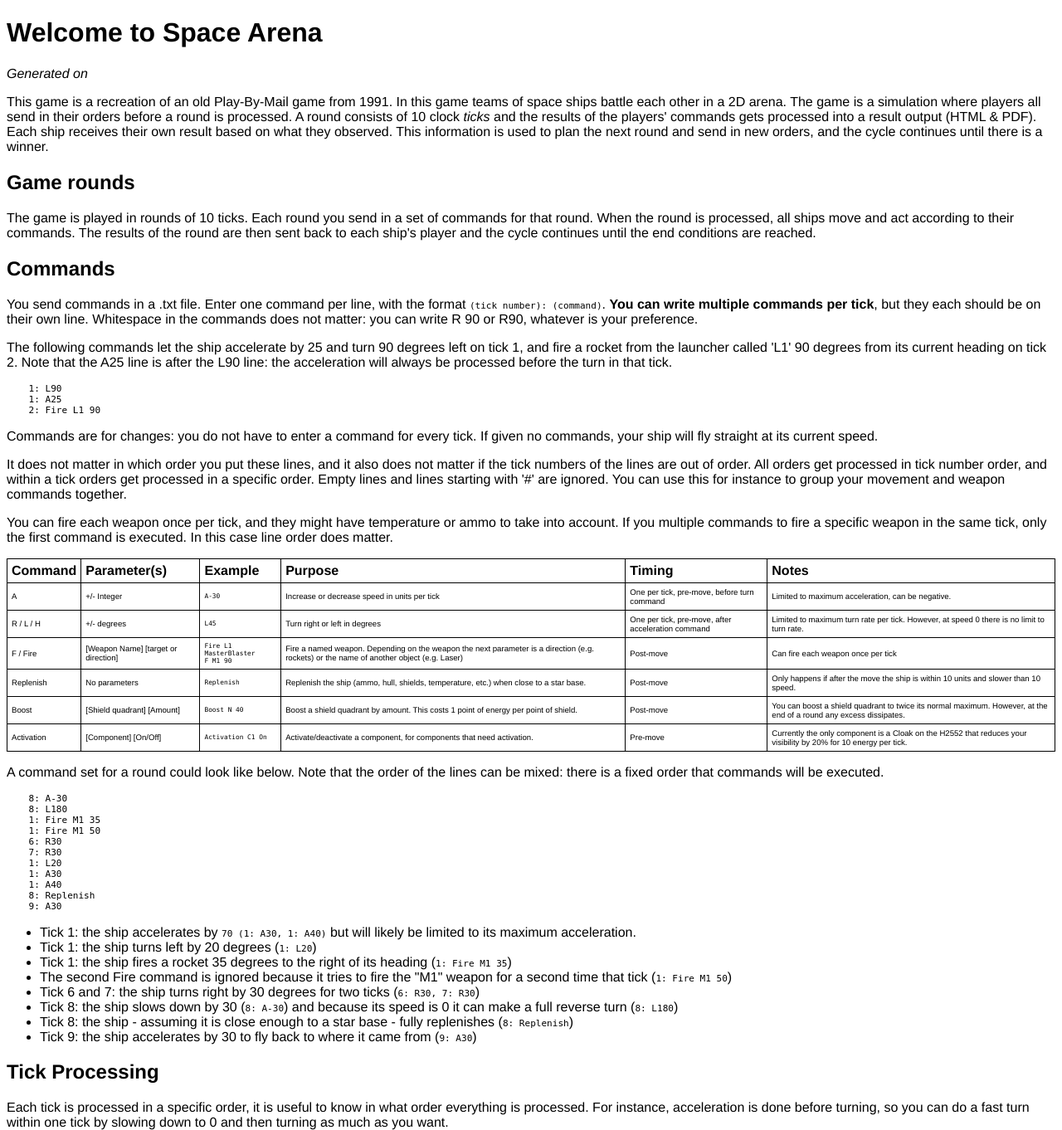
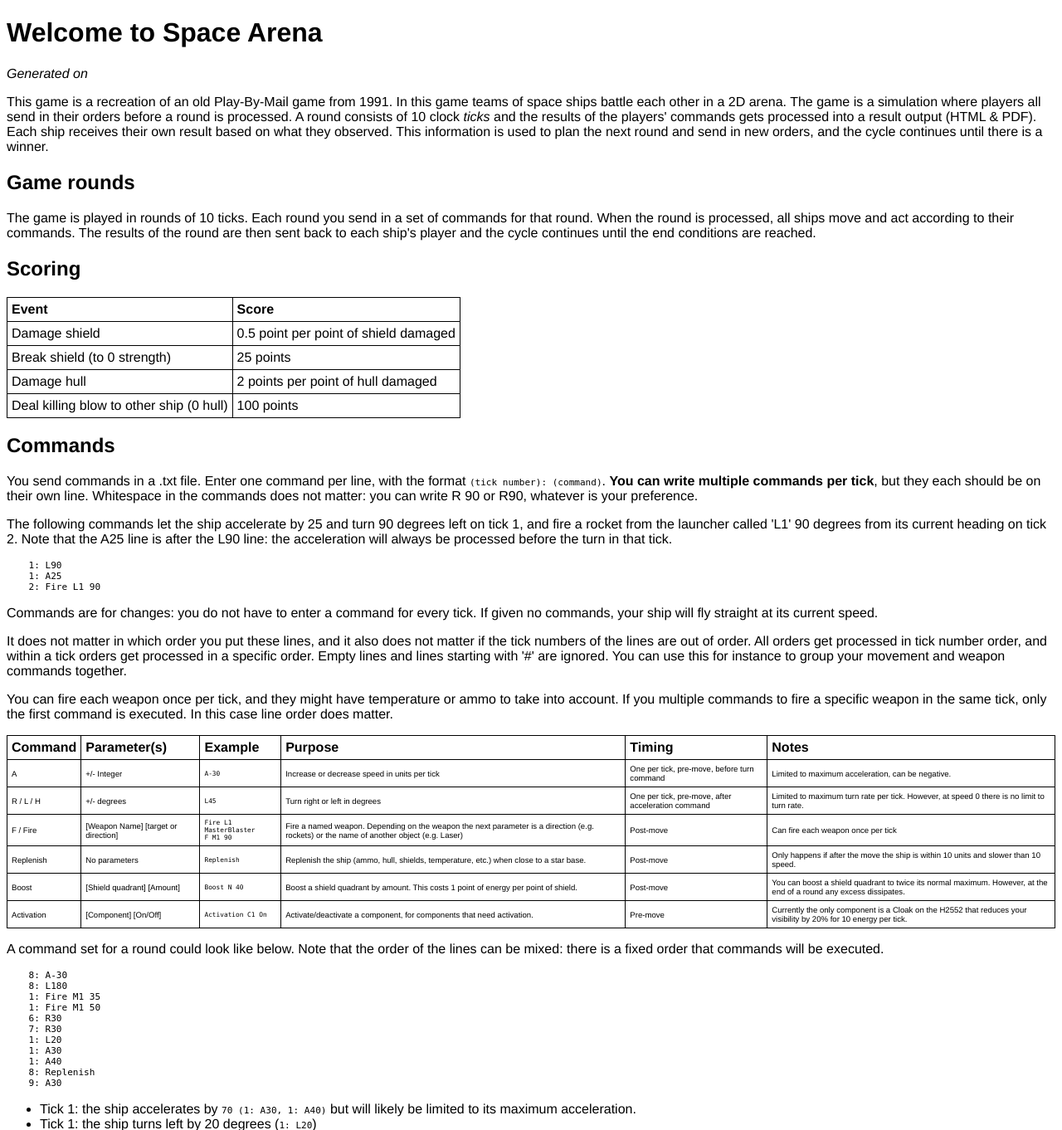
Before and after one commit to sbeaumont/starship-arena, a Python web app: template templates/manual.html in a window 1280 px wide. Shown: the top 1362 px of the page at 83% size. Run offline with Jinja, Linux system fonts and the light colour scheme; the template is opened without the code that fills it, so the values that code supplies are empty.

Commit message:
Added score table to manual

```diff
--- a/templates/manual.html
+++ b/templates/manual.html
@@ -22,6 +22,33 @@ winner.</p>
 <p>The game is played in rounds of 10 ticks. Each round you send in a set of commands for that round. When the round
 is processed, all ships move and act according to their commands. The results of the round are then sent back to each
 ship's player and the cycle continues until the end conditions are reached.</p>
+
+<h2>Scoring</h2>
+
+<p>
+<table>
+    <tr>
+        <th>Event</th>
+        <th>Score</th>
+    </tr>
+    <tr>
+        <td>Damage shield</td>
+        <td>0.5 point per point of shield damaged</td>
+    </tr>
+    <tr>
+        <td>Break shield (to 0 strength)</td>
+        <td>25 points</td>
+    </tr>
+    <tr>
+        <td>Damage hull</td>
+        <td>2 points per point of hull damaged</td>
+    </tr>
+    <tr>
+        <td>Deal killing blow to other ship (0 hull)</td>
+        <td>100 points</td>
+    </tr>
+</table>
+</p>
 
 <h2>Commands</h2>
 
```
Also changed, not shown: 1 other file.
